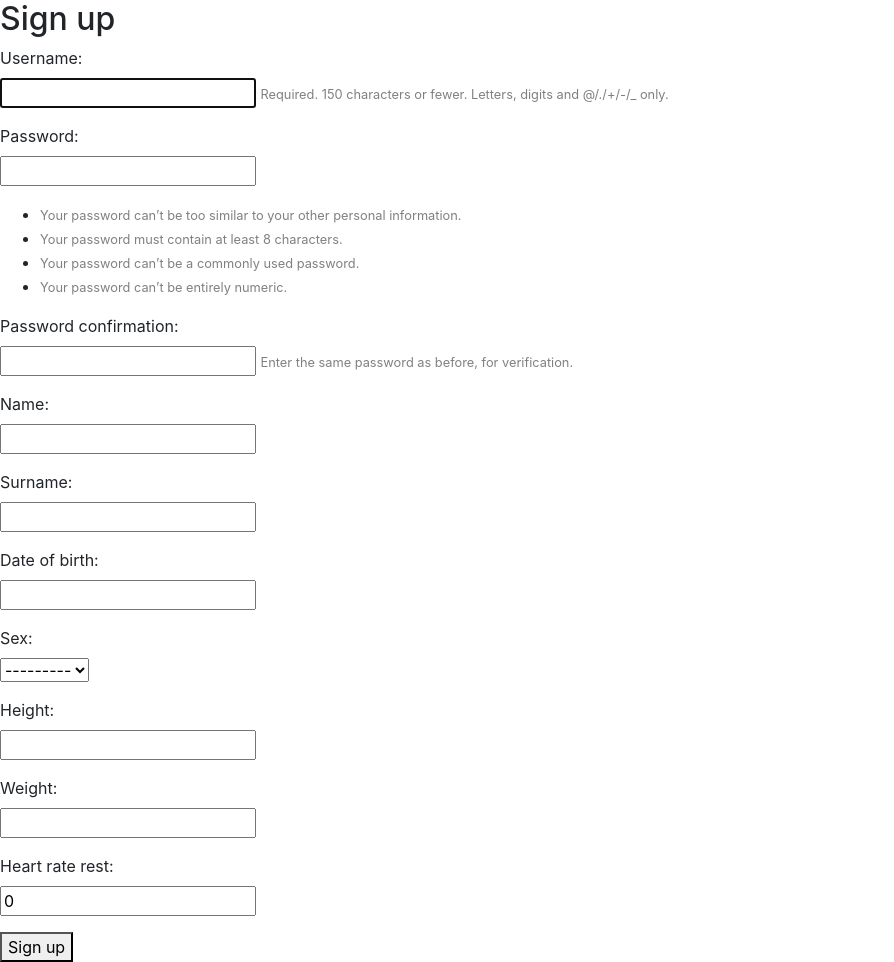
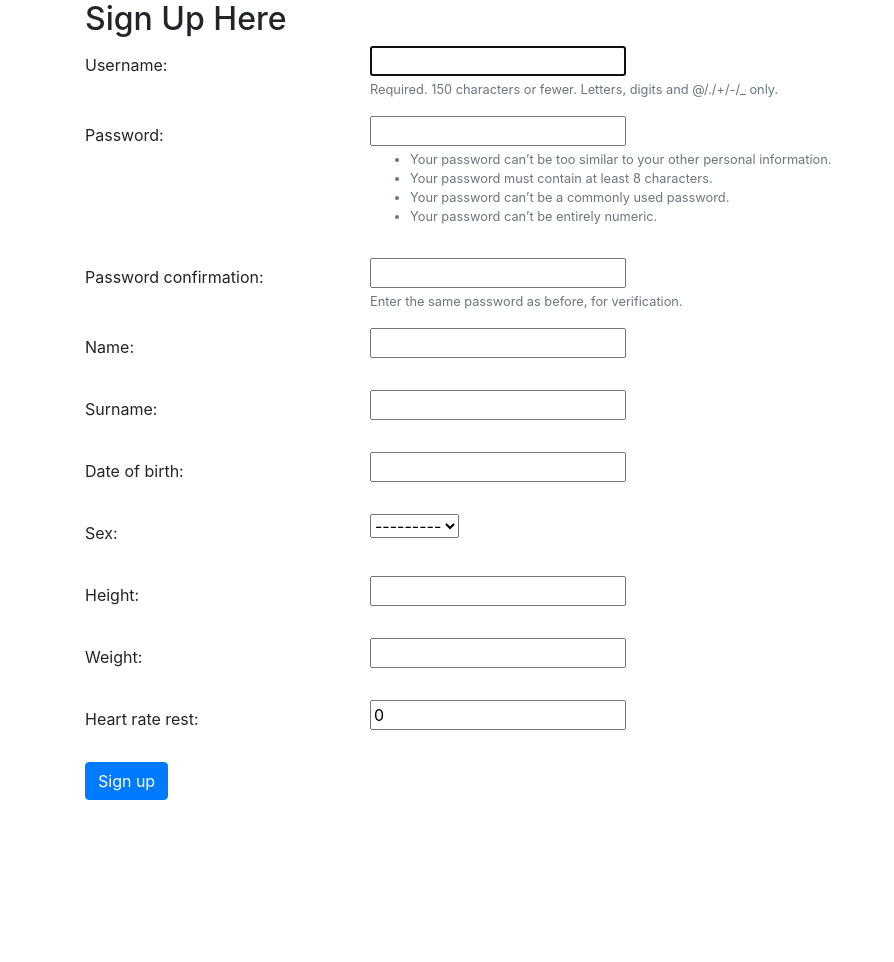
Before and after one commit to lukbor2/myfitapp, a Django app: page /myfit/signup/ in a window 1280 px wide. Shown: the whole page, without its empty margins (0-894 px from the left). After the commit the page ends 800 px from the top, so only its background shows below. Run offline with Django 3.2, Linux system fonts and the light colour scheme; some libraries are stand-ins or nearby versions.

Commit message:
worked on signup form

```diff
--- a/myfit/templates/myfit/signup.html
+++ b/myfit/templates/myfit/signup.html
@@ -2,33 +2,41 @@
 
 {% block title %} MyFitApp Signup {% endblock %}
 {% block content %}
-  <h2>Sign up</h2>
-    <form method="post">
+<div class="container">
+  <h2>Sign Up Here</h2>
+    <form method="post" class="form">
     {% csrf_token %}
       {% for field in user_form %}
-        <p>
-          {{ field.label_tag }}<br>
-          {{ field }}
+        <div class="form-group row">
+          <label class = "col-sm-3 col-form-label">{{ field.label_tag }}</label>
+          <div class="col-sm-9">{{ field }}
+          {% if field.help_text %}
+            <small class="form-text text-muted">{{ field.help_text }}</small>
+          {% endif %}
+          {% for error in field.errors %}
+            <p style="color: red">{{ error }}</p>
+          {% endfor %}
+          </div>
+        </div>
+      {% endfor %}
+      {% for field in profile_form %}
+        <div class="form-group row">
+          <label class = "col-sm-3 col-form-label">{{ field.label_tag }}</label>
+          <div class="col-sm-9">{{ field }}
           {% if field.help_text %}
             <small style="color: grey">{{ field.help_text }}</small>
           {% endif %}
           {% for error in field.errors %}
             <p style="color: red">{{ error }}</p>
           {% endfor %}
-        </p>
+          </div>
+        </div>
       {% endfor %}
-      {% for field in profile_form %}
-        <p>
-          {{ field.label_tag }}<br>
-          {{ field }}
-          {% if field.help_text %}
-            <small style="color: grey">{{ field.help_text }}</small>
-          {% endif %}
-          {% for error in field.errors %}
-            <p style="color: red">{{ error }}</p>
-          {% endfor %}
-        </p>
-      {% endfor %}
-   <button type="submit">Sign up</button>
+      <div class="form-group row">
+        <div class="col-sm-9">
+          <button type="submit" class="btn btn-primary">Sign up</button>
+        </div>
+      </div>
 </form>
+</div>
   {% endblock %}
```
Also changed, not shown: myfit/templates/myfit/signup_OLD.html (added, +34 -0 lines).
